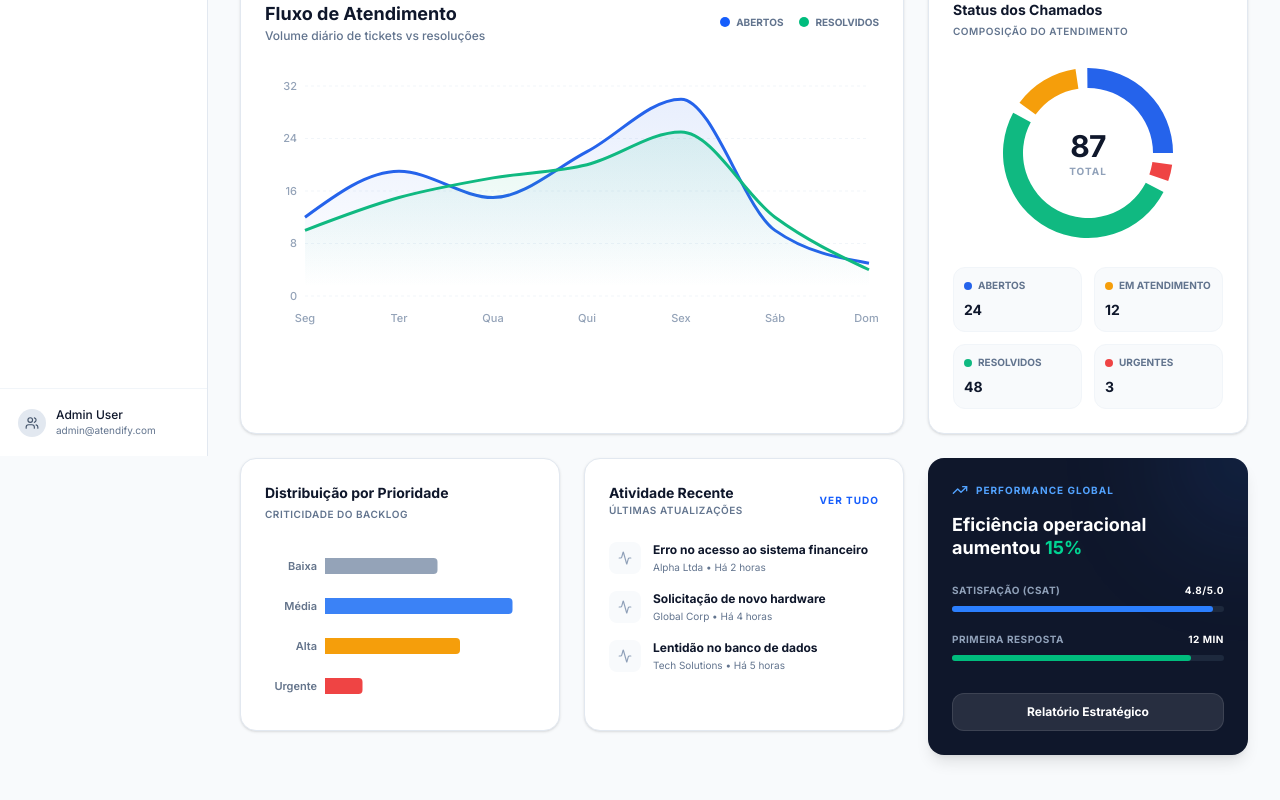
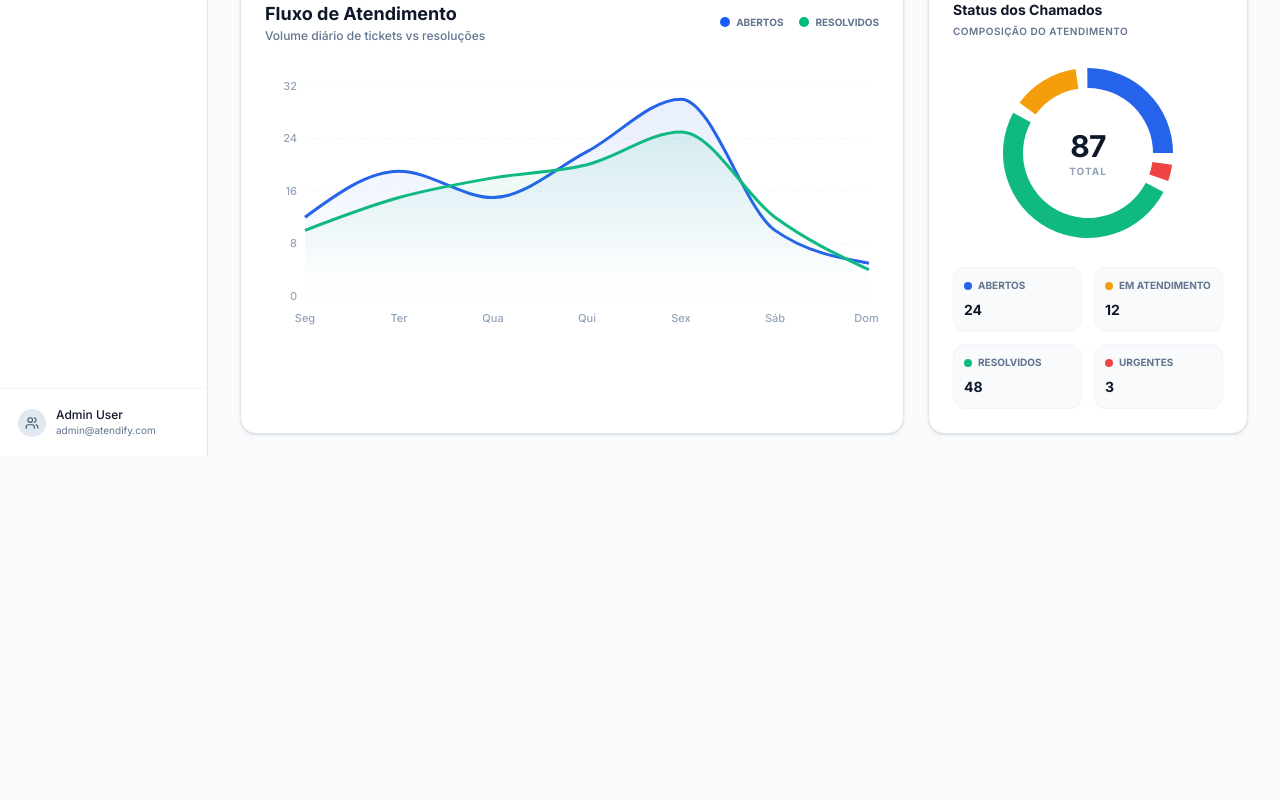
Before and after one commit to marcoantunes171989/HelpDesk, a React (Vite) app: page / in a window 1280 px wide. Shown: the part 344-1144 px from the top of the page. After the commit the page ends 850 px from the top, so only its background shows below. Built offline with nearby package versions, Linux system fonts and the light colour scheme.

Commit message:
feat: Implement smooth animations for sidebar items
Integrates `framer-motion` to provide animated transitions for collapsible sidebar groups. This enhances user experience by making the UI feel more dynamic and responsive when expanding/collapsing navigation sections.

```diff
--- a/src/components/Sidebar.tsx
+++ b/src/components/Sidebar.tsx
@@ -16,6 +16,7 @@ import {
   ChevronDown
 } from 'lucide-react';
 import { cn } from '../lib/utils';
+import { motion, AnimatePresence } from 'motion/react';
 
 interface SidebarProps {
   isOpen: boolean;
@@ -130,10 +131,19 @@ export function Sidebar({ isOpen, setIsOpen, isCollapsed, setIsCollapsed }: Side
                 <div className="h-px bg-slate-100 mx-2 my-4" />
               )}
 
-              <div className={cn(
-                "space-y-0.5 transition-all duration-300 overflow-hidden",
-                isCollapsed || expandedGroup === group.id ? "max-h-[500px] opacity-100" : "max-h-0 opacity-0"
-              )}>
+              <AnimatePresence initial={false}>
+                {(isCollapsed || expandedGroup === group.id) && (
+                  <motion.div
+                    initial={isCollapsed ? false : "collapsed"}
+                    animate="expanded"
+                    exit="collapsed"
+                    variants={{
+                      expanded: { opacity: 1, height: "auto", marginBottom: 4 },
+                      collapsed: { opacity: 0, height: 0, marginBottom: 0 }
+                    }}
+                    transition={{ duration: 0.3, ease: [0.04, 0.62, 0.23, 0.98] }}
+                    className="space-y-0.5 overflow-hidden"
+                  >
                     {group.items.map((item) => (
                       <NavLink
                         key={item.path}
@@ -154,7 +164,9 @@ export function Sidebar({ isOpen, setIsOpen, isCollapsed, setIsCollapsed }: Side
                         {!isCollapsed && <span className="text-xs truncate">{item.name}</span>}
                       </NavLink>
                     ))}
-              </div>
+                  </motion.div>
+                )}
+              </AnimatePresence>
             </div>
           ))}
         </nav>
--- a/src/pages/Dashboard.tsx
+++ b/src/pages/Dashboard.tsx
@@ -410,113 +410,6 @@ export function Dashboard() {
           </div>
         </div>
 
-        {/* Bottom Row: Priority/Activity and Performance */}
-        <div className="lg:col-span-8">
-          <div className="grid grid-cols-1 md:grid-cols-2 gap-6">
-            {/* Priority Bar Chart */}
-            <div className="bg-white p-6 rounded-2xl border border-slate-200 shadow-sm flex flex-col">
-              <h2 className="text-sm font-bold text-slate-900 mb-1">Distribuição por Prioridade</h2>
-              <p className="text-[10px] text-slate-500 font-semibold uppercase tracking-wider mb-6">Criticidade do Backlog</p>
-              <div className="h-[160px] w-full mt-auto">
-                <ResponsiveContainer width="100%" height="100%">
-                  <BarChart data={currentData.priority} layout="vertical" margin={{ left: -20 }}>
-                    <XAxis type="number" hide />
-                    <YAxis
-                      dataKey="name"
-                      type="category"
-                      axisLine={false}
-                      tickLine={false}
-                      tick={{ fill: '#64748b', fontSize: 11, fontWeight: 600 }}
-                      width={80}
-                    />
-                    <Tooltip
-                      cursor={{ fill: '#f8fafc' }}
-                      contentStyle={{ borderRadius: '12px', border: 'none', boxShadow: '0 4px 6px -1px rgb(0 0 0 / 0.1)', fontSize: '11px' }}
-                    />
-                    <Bar
-                      dataKey="total"
-                      radius={[0, 4, 4, 0]}
-                      barSize={16}
-                    >
-                      {currentData.priority.map((entry, index) => (
-                        <Cell key={`cell-${index}`} fill={entry.fill} />
-                      ))}
-                    </Bar>
-                  </BarChart>
-                </ResponsiveContainer>
-              </div>
-            </div>
-
-            {/* Recent Activity List */}
-            <div className="bg-white p-6 rounded-2xl border border-slate-200 shadow-sm flex flex-col">
-              <div className="flex items-center justify-between mb-6">
-                <div>
-                  <h2 className="text-sm font-bold text-slate-900">Atividade Recente</h2>
-                  <p className="text-[10px] text-slate-500 font-semibold uppercase tracking-wider">Últimas atualizações</p>
-                </div>
-                <button className="text-[10px] font-bold text-blue-600 hover:text-blue-700 uppercase tracking-widest">Ver Tudo</button>
-              </div>
-              <div className="space-y-4 flex-1">
-                {recentTickets.map((ticket) => (
-                  <div key={ticket.id} className="flex items-start gap-3 group cursor-pointer">
-                    <div className="w-8 h-8 rounded-lg bg-slate-50 flex items-center justify-center shrink-0 group-hover:bg-blue-50 transition-colors">
-                      <Activity size={14} className="text-slate-400 group-hover:text-blue-600" />
-                    </div>
-                    <div className="flex-1 min-w-0">
-                      <h4 className="text-xs font-bold text-slate-900 truncate group-hover:text-blue-700 transition-colors">{ticket.title}</h4>
-                      <p className="text-[10px] text-slate-500 mt-0.5">{ticket.company} • {ticket.time}</p>
-                    </div>
-                  </div>
-                ))}
-              </div>
-            </div>
-          </div>
-        </div>
-
-        <div className="lg:col-span-4">
-          {/* Performance Card */}
-          <div className="bg-slate-900 rounded-2xl p-6 text-white shadow-lg relative overflow-hidden h-full">
-            <div className="relative z-10">
-              <div className="flex items-center gap-2 text-blue-400 mb-4">
-                <TrendingUp size={16} />
-                <span className="text-[10px] font-bold uppercase tracking-widest">Performance Global</span>
-              </div>
-              <h3 className="text-lg font-bold mb-6 leading-tight">Eficiência operacional aumentou <span className="text-emerald-400">15%</span></h3>
-
-              <div className="space-y-5">
-                <div>
-                  <div className="flex justify-between text-[10px] font-bold uppercase tracking-wider mb-2">
-                    <span className="text-slate-400">Satisfação (CSAT)</span>
-                    <span className="text-white">4.8/5.0</span>
-                  </div>
-                  <div className="w-full bg-slate-800 h-1.5 rounded-full">
-                    <div className="bg-blue-500 h-full w-[96%] rounded-full"></div>
-                  </div>
-                </div>
-                <div>
-                  <div className="flex justify-between text-[10px] font-bold uppercase tracking-wider mb-2">
-                    <span className="text-slate-400">Primeira Resposta</span>
-                    <span className="text-white">12 min</span>
-                  </div>
-                  <div className="w-full bg-slate-800 h-1.5 rounded-full">
-                    <div className="bg-emerald-500 h-full w-[88%] rounded-full"></div>
-                  </div>
-                </div>
-              </div>
-
-              <button
-                onClick={() => navigate('/reports')}
-                className="w-full mt-8 bg-white/10 hover:bg-white/20 border border-white/10 text-white py-2.5 rounded-xl font-bold text-xs transition-all"
-              >
-                Relatório Estratégico
-              </button>
-            </div>
-
-            {/* Decorative background glow */}
-            <div className="absolute top-0 right-0 w-32 h-32 bg-blue-500/20 blur-3xl rounded-full -mr-16 -mt-16"></div>
-          </div>
-        </div>
-
       </div>
     </div>
   );
```
Lines whose indentation alone changed are shown as unchanged.
